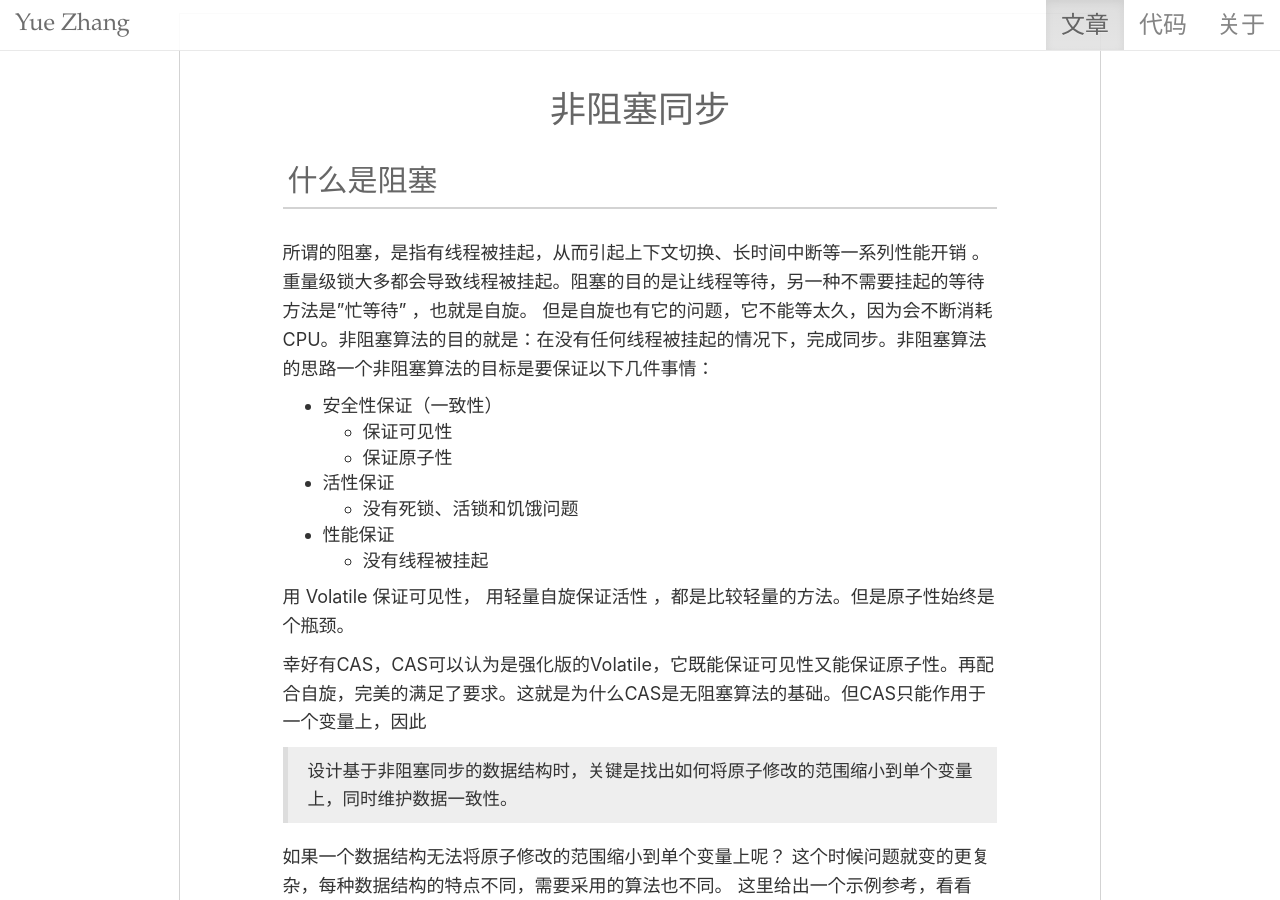
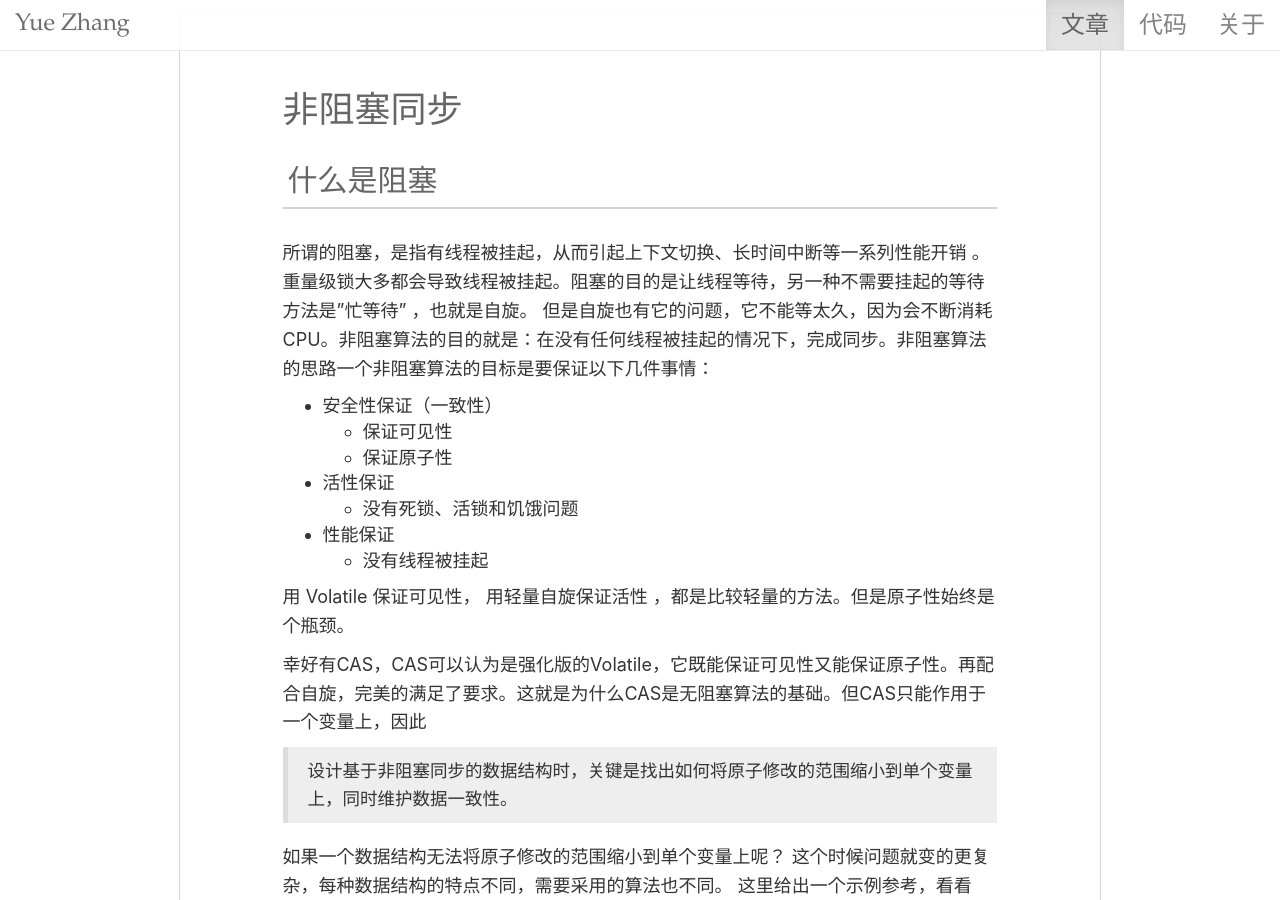
Before and after one commit to eueuy/eueuy.github.io, a Jekyll site: the page built from _posts/2015-12-02-non-blocking-sync.md, in a window 1280 px wide and 900 px high. Built offline with Jekyll 4.4.1, drawn with Linux system fonts in a browser that asks for light colours.

Commit message:
post title left

```diff
--- a/_layouts/post.html
+++ b/_layouts/post.html
@@ -18,7 +18,7 @@
   <body>
     {% include nav.html %}
     <div class="inner">
-      <h1 class="text-center text-uppercase">{{ page.title }}</h1>
+      <h1 class="text-left text-uppercase">{{ page.title }}</h1>
       {{ content }}
 <!--      {% include pages.html %}-->
 <!--      {% if page.donate %}-->
```
